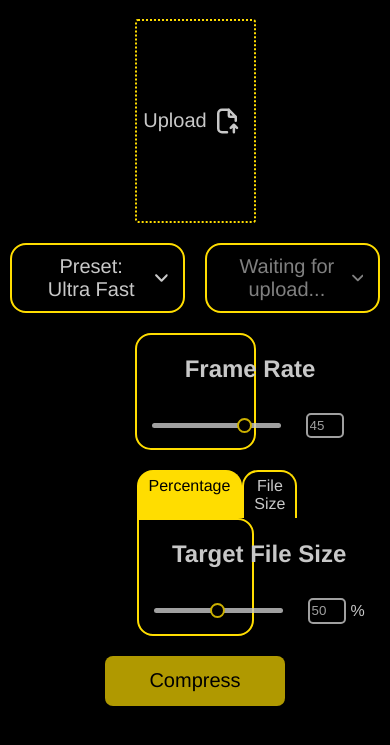
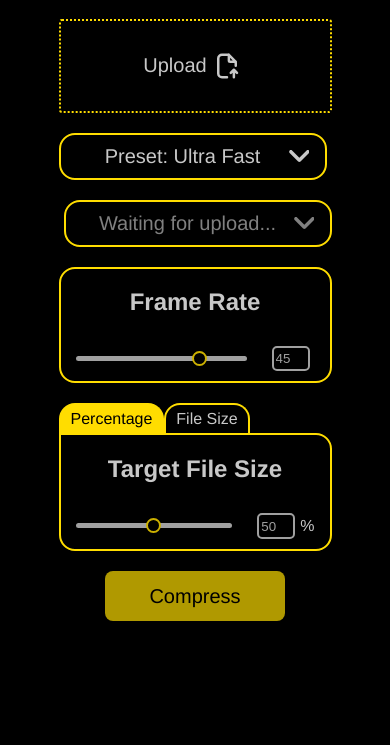
Before and after one commit to kgurchiek/cornbread2100.com, a plain HTML site: page compressor.html in a window 390 px wide. Shown: the part 61-806 px from the top of the page. Drawn offline with Linux system fonts and the light colour scheme; no server answers.

Commit message:
mobile styling, handle insecure context

```diff
--- a/compressor.html
+++ b/compressor.html
@@ -29,6 +29,7 @@
 
     <h1>Local Video Compressor</h1>
 
+    <div id="compressor-content">
         <label id="upload-label">
             <input type="file" id="upload" style="display: none;"/>
             <div style="display: flex; justify-content: center; align-items: center;">
@@ -40,10 +41,11 @@
         </label>
 
         <div style="display: grid; grid-template-columns: 1fr 1fr; align-items: start;">
-        <div id="set-preset" class="dropdown-container disable-select" style="margin: 10px; justify-self: end;">
+            <div style="min-width: 100%;">
+                <div id="set-preset" class="dropdown-container disable-select">
                     <div class="dropdown-button" onclick="toggleDropdown(this)" style="padding: 10px 15px;">
-                <div style="display: flex; align-items: center;">
-                    <div class="dropdown-text" style="font-size: 20px; padding: 0 15px;">Preset: Ultra Fast</div>
+                        <div style="display: flex; justify-content: right; align-items: center;">
+                            <div class="dropdown-text" style="font-size: 20px; padding: 0 15px; margin: 0 auto;">Preset: Ultra Fast</div>
                             <svg class="flip" fill="currentColor" width="20px" height="20px">
                                 <use href="#icon-dropdown"></use>
                             </svg>
@@ -62,10 +64,12 @@
                         <a onclick="setPreset('placebo', 'Placebo')">Placebo</a>
                     </div>
                 </div>
-        <div id="set-resolution" class="dropdown-container disable-select" style="margin: 10px; justify-self: start;">
+            </div>
+            <div style="min-width: 100%;">
+                <div id="set-resolution" class="dropdown-container disable-select">
                     <div class="dropdown-button disabled" onclick="toggleDropdown(this)" style="padding: 10px 15px;">
-                <div style="display: flex; align-items: center;">
-                    <div class="dropdown-text" style="font-size: 20px; padding: 0 15px;">Waiting for upload...</div>
+                        <div style="display: flex; justify-content: right; align-items: center;">
+                            <div class="dropdown-text" style="font-size: 20px; padding: 0 15px; margin: 0 auto;">Waiting for upload...</div>
                             <svg class="flip" fill="currentColor" width="20px" height="20px">
                                 <use href="#icon-dropdown"></use>
                             </svg>
@@ -74,8 +78,9 @@
                     <div class="dropdown-content"></div>
                 </div>
             </div>
+        </div>
 
-    <div id="frame-rate-option" class="option-box disable-select" style="width: 30%; margin: 10px auto 20px auto; display: grid; grid-template-columns: 9fr 1fr;">
+        <div id="frame-rate-option" class="option-box disable-select" style="margin: 10px auto 20px auto; display: grid; grid-template-columns: 9fr 1fr;">
             <h2 style="grid-column: 1 / span 2;">Frame Rate</h2>
             <input id="frame-rate-slider" type="range" min="1" max="60" value="45" step="1" class="slider" style="margin: 20px 15px;">
             <div style="display: flex; margin-right: 15px;">
@@ -83,7 +88,7 @@
             </div>
         </div>
 
-    <div id="size-options" style="width: 30%; margin: 10px auto;">
+        <div id="size-options" style="margin: 10px auto;">
             <div class="option-tab-container">
                 <div id="percentage-tab" onclick="setSizeMode('percentage')" class="option-tab disable-select selected-tab" style="padding: 5px 10px;">Percentage</div>
                 <div id="size-tab" onclick="setSizeMode('size')" class="option-tab disable-select" style="padding: 5px 10px;">File Size</div>
@@ -122,7 +127,8 @@
 
         <div id="compress-button" class="disabled disable-select">Compress</div>
 
-    <video id="output-video" controls style="width: 30%; border-radius: 10px; display: none;"></video>
+        <video id="output-video" controls style="border-radius: 10px; display: none; width: 100%;"></video>
+    </div>
 
     <div id="error-container"></div>
 
--- a/compressor.js
+++ b/compressor.js
@@ -10,9 +10,10 @@ const outputVideo = document.getElementById('output-video');
 const errorContainer = document.getElementById('error-container');
 
 let errorQueue = [];
-function error(message, header = 'Error') {
+function error(message, header = 'Error', color = '#ff0000') {
     let error = document.createElement('div');
     error.classList.add('error', 'alert');
+    error.style.setProperty('--color', color)
     error.innerHTML = `
             <button class="delete-error" onclick="this.parentElement.classList.add('remove')">
                 <svg fill="currentColor">
@@ -63,7 +64,8 @@ window.addEventListener('dragover', (e) => {
     }
 });
 
-const baseURL = 'https://cdn.jsdelivr.net/npm/@ffmpeg/core-mt/dist/esm';
+if (!isSecureContext) error('Insecure context, multithreading unavailable', 'Warning', '#ffdd00');
+const baseURL = isSecureContext ? 'https://cdn.jsdelivr.net/npm/@ffmpeg/core-mt/dist/esm' : 'https://cdn.jsdelivr.net/npm/@ffmpeg/core/dist/esm';
     await ffmpeg.load({
     coreURL: await toBlobURL(`${baseURL}/ffmpeg-core.js`, 'text/javascript'),
     wasmURL: await toBlobURL(`${baseURL}/ffmpeg-core.wasm`, 'application/wasm'),
--- a/style.css
+++ b/style.css
@@ -901,8 +901,11 @@ div.server-list::-webkit-scrollbar-thumb {
 .error {
     text-align: left;
     position: relative;
-    background-color: #880000;
-    border: 2px solid #ff0000;
+    /* background-color: #880000;
+    border: 2px solid #ff0000; */
+    --color: #ff0000;
+    border: 2px solid var(--color);
+    background-color: color-mix(in srgb, var(--color) 50%, black);
     border-radius: 1rem;
     padding: 10px 40px 10px 10px;
     margin: 5px 0px;
@@ -1120,6 +1123,7 @@ div.playerlist::-webkit-scrollbar-thumb {
 .slider {
     -webkit-appearance: none;
     height: 5px;
+    min-width: 0px;
     border-radius: 5px;
     background: #c8c8c8;
     outline: none;
@@ -1197,8 +1201,7 @@ input[type="text"].small-text:focus {
 }
 
 #upload-label {
-    width: 30%;
-    height: 200px;
+    aspect-ratio: 3;
     font-size: 20px;
     display: flex;
     justify-content: center;
@@ -1257,3 +1260,44 @@ input[type="text"].small-text:focus {
 #compress-button.disabled:hover {
     transform: scale(1);
 }
+
+#compressor-content {
+    width: 50%;
+    margin: 0 auto;
+}
+
+#set-preset {
+    margin: 0 5px 0 0;
+}
+
+div:has(> #set-preset) {
+    margin: 10px 0 10px 10px;
+    justify-self: end;
+}
+
+div:has(> #set-resolution) {
+    margin: 10px 10px 10px 0;
+    justify-self: start;
+}
+
+#set-resolution {
+    margin: 0 0 0 5px;
+}
+
+@media (max-aspect-ratio: 1) {
+    #compressor-content {
+        width: 70%;
+    }
+
+    div:has(> #set-preset) {
+        margin: 10px 0;
+        grid-column: 1 / span 2;
+        justify-self: center;
+    }
+
+    div:has(> #set-resolution) {
+        margin: 10px 0;
+        grid-column: 1 / span 2;
+        justify-self: center;
+    }
+}
```
Lines whose indentation alone changed are shown as unchanged.
